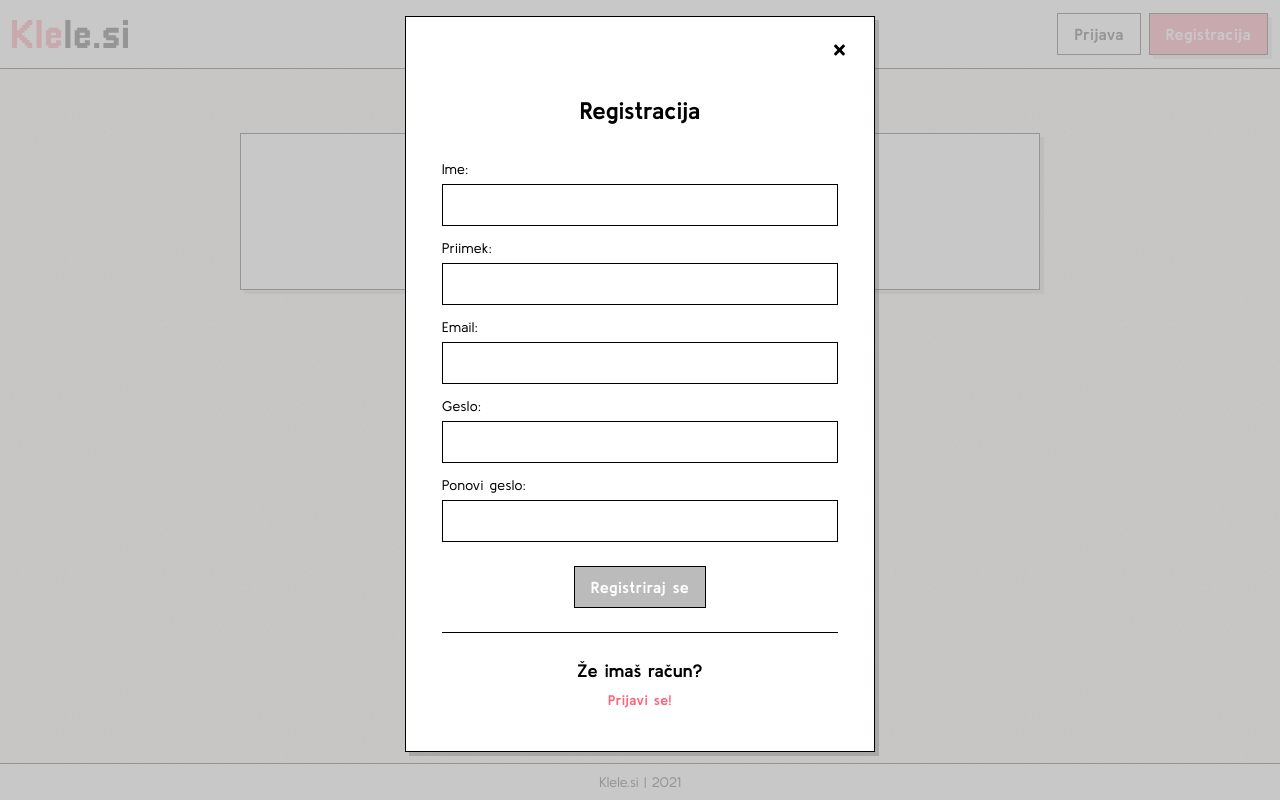
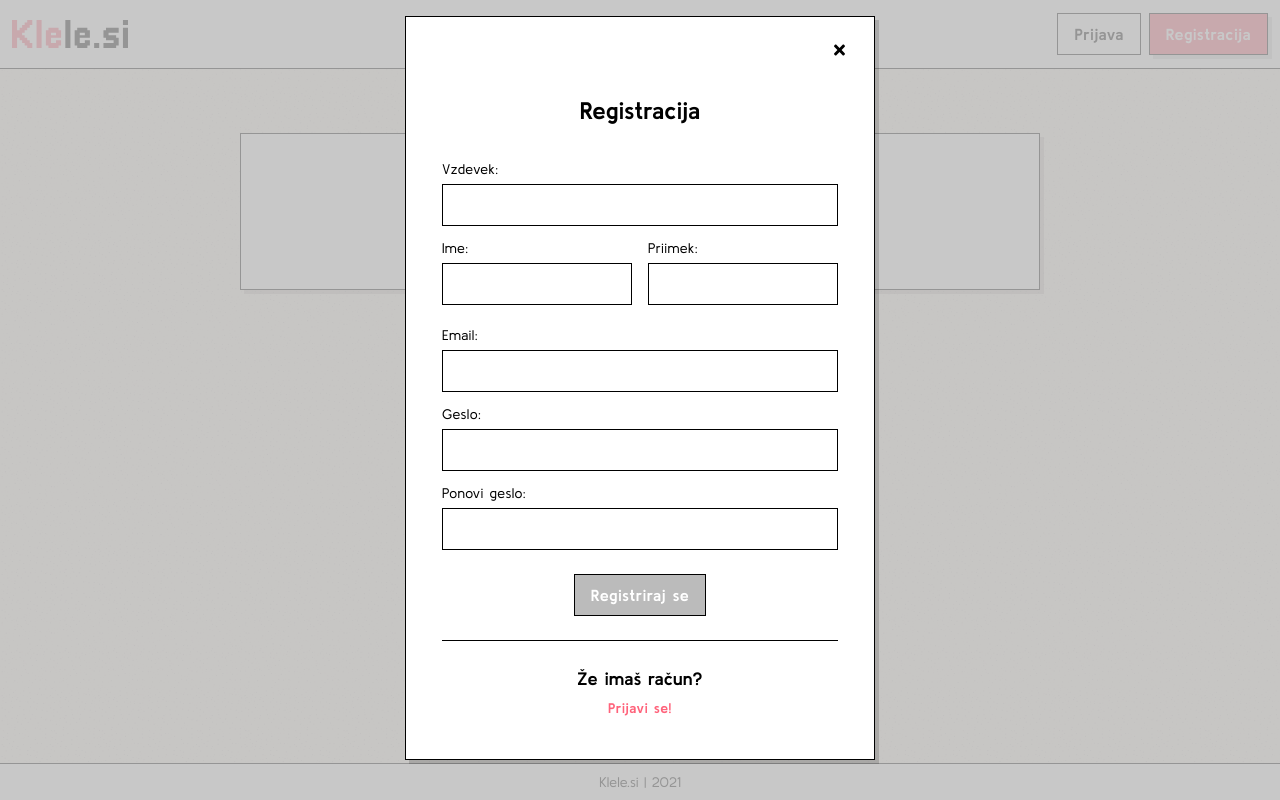
Before and after one commit to aweCodeMan/klele.si, a Next.js app: page /profil in a window 1280 px wide. Both pictures are taken after a click on the button "Registracija". Built offline with nearby package versions, Linux system fonts and the light colour scheme; no server answers; what @tailwindcss/typography would draw is missing.

Commit message:
Add nicknames to users

```diff
--- a/components/cards/author.tsx
+++ b/components/cards/author.tsx
@@ -14,7 +14,7 @@ export default function Author(props: { author: any, avatar: boolean }) {
                     :
 
                     (<span className="text-sm text-black opacity-80">
-            {props.author.fullName}
+                            { props.author.fullName.length > 0 ? <span>{props.author.fullName} (@{props.author.nickname})</span>: <span>@{props.author.nickname}</span>}
                 </span>)
             }
 
--- a/components/modals/content/register-modal-content.tsx
+++ b/components/modals/content/register-modal-content.tsx
@@ -12,8 +12,9 @@ export default function RegisterModalContent(props: { close: Function }) {
 
     const schema = Joi.object(
         {
-            name: Joi.string().trim().required(),
-            surname: Joi.string().trim().required(),
+            name: Joi.any(),
+            surname: Joi.any(),
+            nickname: Joi.string().trim().required(),
             email: Joi.string().email({tlds: {allow: false}}).trim().required(),
             password: Joi.string().min(8).trim().required(),
             repeatPassword: Joi.ref('password'),
@@ -25,10 +26,18 @@ export default function RegisterModalContent(props: { close: Function }) {
         'any.only': `Gesli se morata ujemati.`
     });
 
-    const [form, setForm] = useState({name: '', surname: '', email: '', password: '', repeatPassword: ''});
+    const [form, setForm] = useState({
+        name: '',
+        surname: '',
+        email: '',
+        password: '',
+        repeatPassword: '',
+        nickname: ''
+    });
     const [errors, setErrors] = useState({
         email: null,
         password: null,
+        nickname: null,
         repeatPassword: null,
         name: null,
         surname: null
@@ -84,6 +93,19 @@ export default function RegisterModalContent(props: { close: Function }) {
             <form className={'text-left'} onSubmit={submit} action={undefined}>
 
                 <div className="mb-3">
+                    <FormInput type={'text'} label={'Vzdevek:'}
+                               name="nickname"
+                               onChange={onFormChange}
+                               error={errors.nickname}
+                               autocomplete="nickname"
+                               disabled={isLoading}
+                               value={form.nickname}/>
+
+                </div>
+
+                <div className="flex flex-row">
+
+                    <div className="mb-3 flex-1 mr-2">
                         <FormInput type={'text'} label={'Ime:'}
                                    name="name"
                                    onChange={onFormChange}
@@ -94,7 +116,7 @@ export default function RegisterModalContent(props: { close: Function }) {
 
                     </div>
 
-                <div className="mb-3">
+                    <div className="mb-3 flex-1 ml-2">
                         <FormInput type={'text'} label={'Priimek:'}
                                    name="surname"
                                    onChange={onFormChange}
@@ -103,6 +125,7 @@ export default function RegisterModalContent(props: { close: Function }) {
                                    disabled={isLoading}
                                    value={form.surname}/>
 
+                    </div>
                 </div>
 
                 <div className="mb-3">
--- a/components/navbar.tsx
+++ b/components/navbar.tsx
@@ -3,6 +3,7 @@ import Logo from "./logo";
 import {useEffect, useState} from "react";
 import {AuthModalType, useAuth} from "../contexts/auth";
 import AuthModal from "./modals/auth-modal";
+import Author from "./cards/author";
 
 export default function Navbar() {
     const [hasMounted, setHasMounted] = useState(false);
@@ -50,7 +51,7 @@ function AuthButtons(props: { auth: any }) {
 
         <Link href="/profil">
             <a className="btn btn-outline mr-2">
-               {props.auth.user?.fullName}
+                @{props.auth.user.nickname}
             </a>
         </Link>
 
--- a/pages/profil.tsx
+++ b/pages/profil.tsx
@@ -19,17 +19,19 @@ export default function Profile() {
 
     const schema = Joi.object(
         {
-            name: Joi.string().trim().required(),
-            surname: Joi.string().trim().required(),
+            name: Joi.any(),
+            surname: Joi.any(),
+            nickname: Joi.string().trim().required(),
         }
     ).messages({
         'string.empty': 'Polje je obvezno.',
     });
 
-    const [form, setForm] = useState({name: '', surname: ''});
+    const [form, setForm] = useState({name: '', surname: '', nickname: ''});
     const [errors, setErrors] = useState({
         name: null,
-        surname: null
+        surname: null,
+        nickname: null,
     });
     const [isLoading, setIsLoading] = useState(false);
     const [isSuccessful, setIsSuccessful] = useState(false);
@@ -49,7 +51,7 @@ export default function Profile() {
         UserService.getProfile().then((response) => {
             setUser(response.data.data);
             setHasMounted(true);
-            setForm({name: response.data.data.name, surname: response.data.data.surname})
+            setForm({name: response.data.data.name, surname: response.data.data.surname, nickname: response.data.data.nickname})
 
         }).catch((error) => {
             console.error(error);
@@ -121,6 +123,17 @@ export default function Profile() {
                                 <form className={'text-left'} onSubmit={submit} action={undefined}>
 
                                     <div className="mb-3">
+                                        <FormInput type={'text'} label={'Vzdevek:'}
+                                                   name="nickname"
+                                                   onChange={onFormChange}
+                                                   error={errors.nickname}
+                                                   autocomplete="off"
+                                                   disabled={isLoading}
+                                                   value={form.nickname}/>
+
+                                    </div>
+
+                                    <div className="mb-3">
                                         <FormInput type={'text'} label={'Ime:'}
                                                    name="name"
                                                    onChange={onFormChange}
```
Lines whose indentation alone changed are shown as unchanged.
